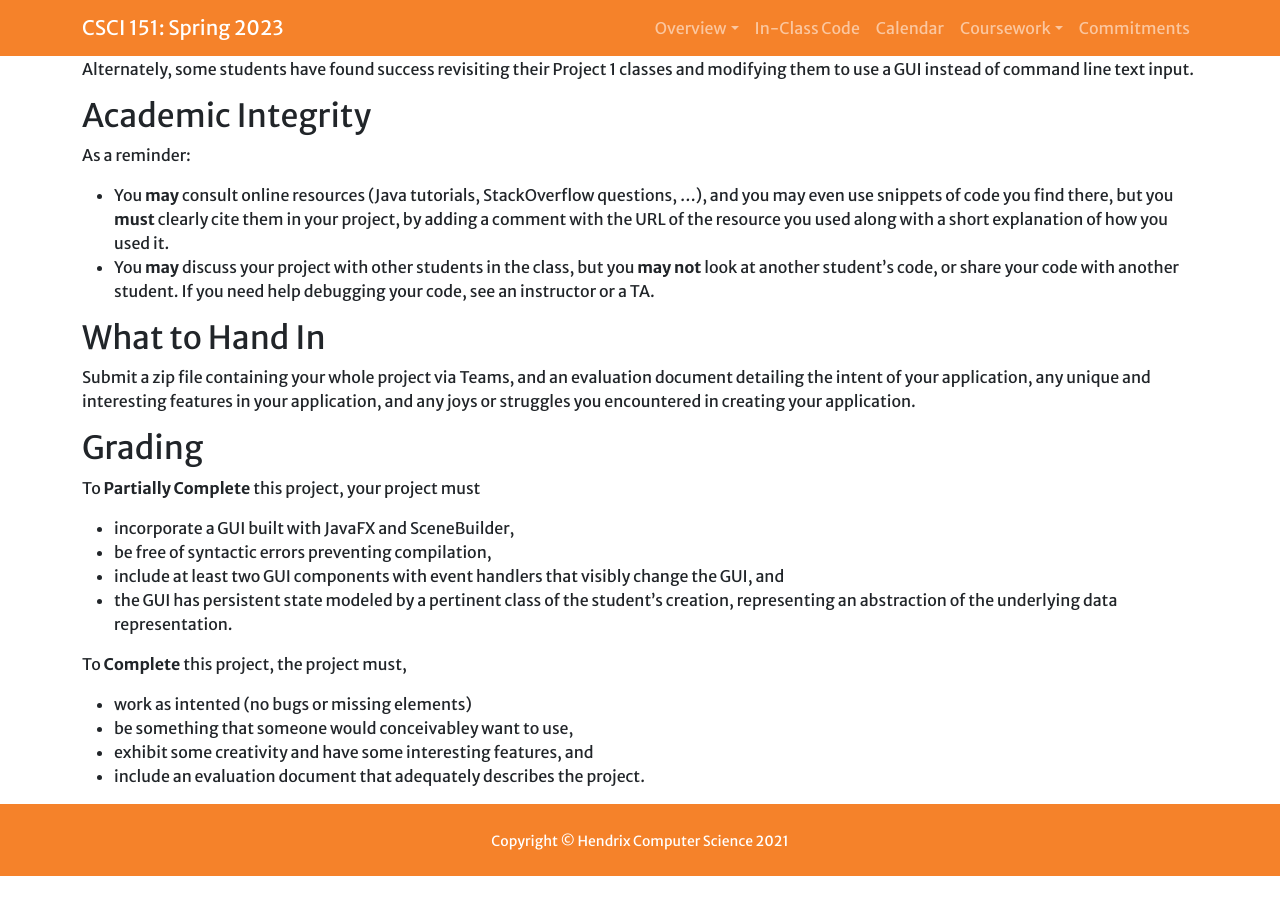
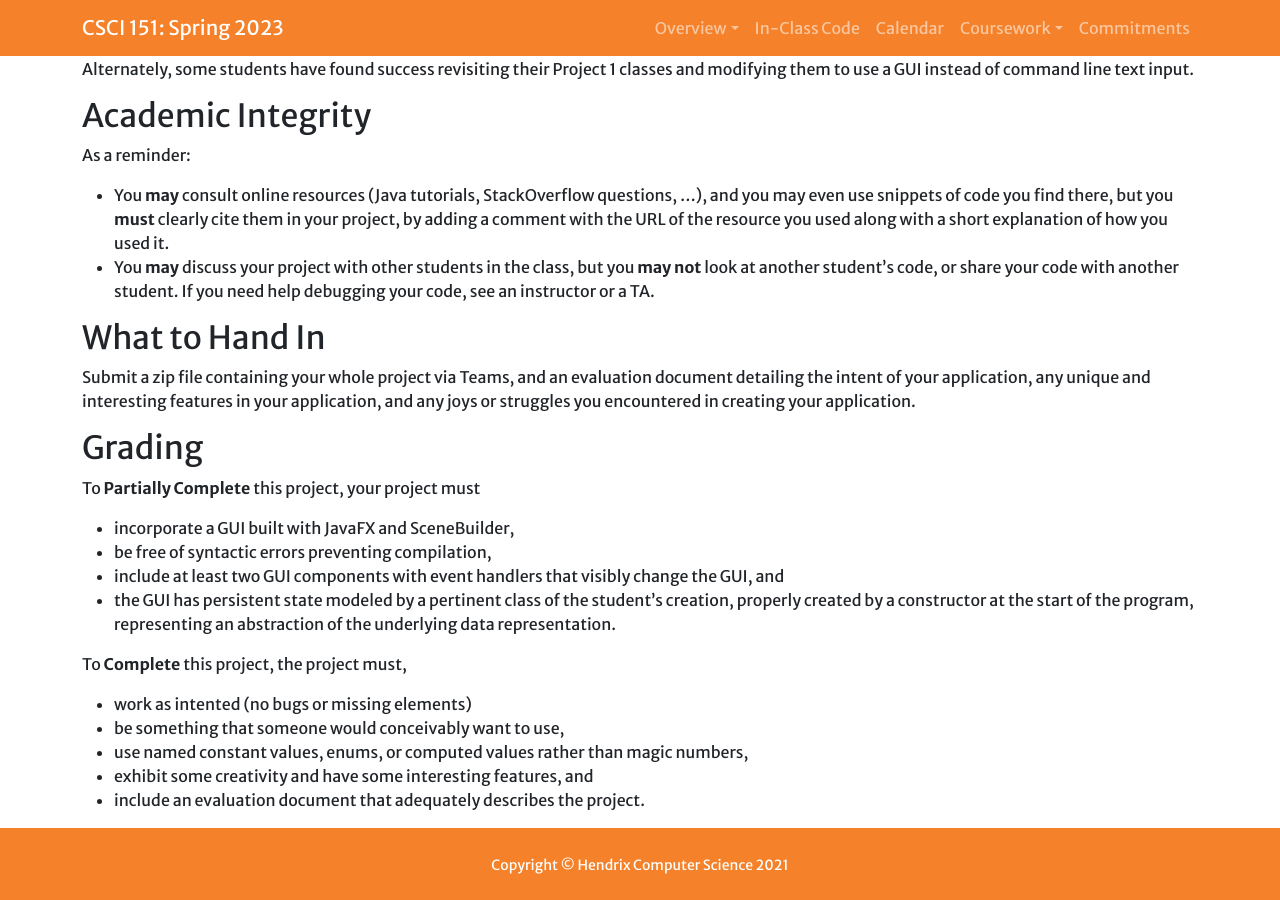
Before and after one commit to Hendrix-CS/csci151, a Jekyll site: the page built from projects/gui.md, in a window 1280 px wide and 900 px high, scrolled down 985 px. Built offline with Jekyll 4.4.1, drawn with Linux system fonts in a browser that asks for light colours; a script that is not in the unit is left out; our own code applies the rules of GitHub Pages for plain Markdown files; before the commit the page ends 1861 px from its top, so only the background shows below that.

Commit message:
Modified both Project 1 and Project 2 with regard to magic numbers.

```diff
--- a/projects/gui.md
+++ b/projects/gui.md
@@ -82,10 +82,11 @@ To **Partially Complete** this project, your project must
 * incorporate a GUI built with JavaFX and SceneBuilder,
 * be free of syntactic errors preventing compilation,
 * include at least two GUI components with event handlers that visibly change the GUI, and
-* the GUI has persistent state modeled by a pertinent class of the student’s creation, representing an abstraction of the underlying data representation.
+* the GUI has persistent state modeled by a pertinent class of the student’s creation, properly created by a constructor at the start of the program, representing an abstraction of the underlying data representation.
 
 To **Complete** this project, the project must,
 * work as intented (no bugs or missing elements)
-* be something that someone would conceivabley want to use,
+* be something that someone would conceivably want to use,
+* use named constant values, enums, or computed values rather than magic numbers,
 * exhibit some creativity and have some interesting features, and
 * include an evaluation document that adequately describes the project.
```
Also changed, not shown: projects/arrays.md (+3 -2 lines).
